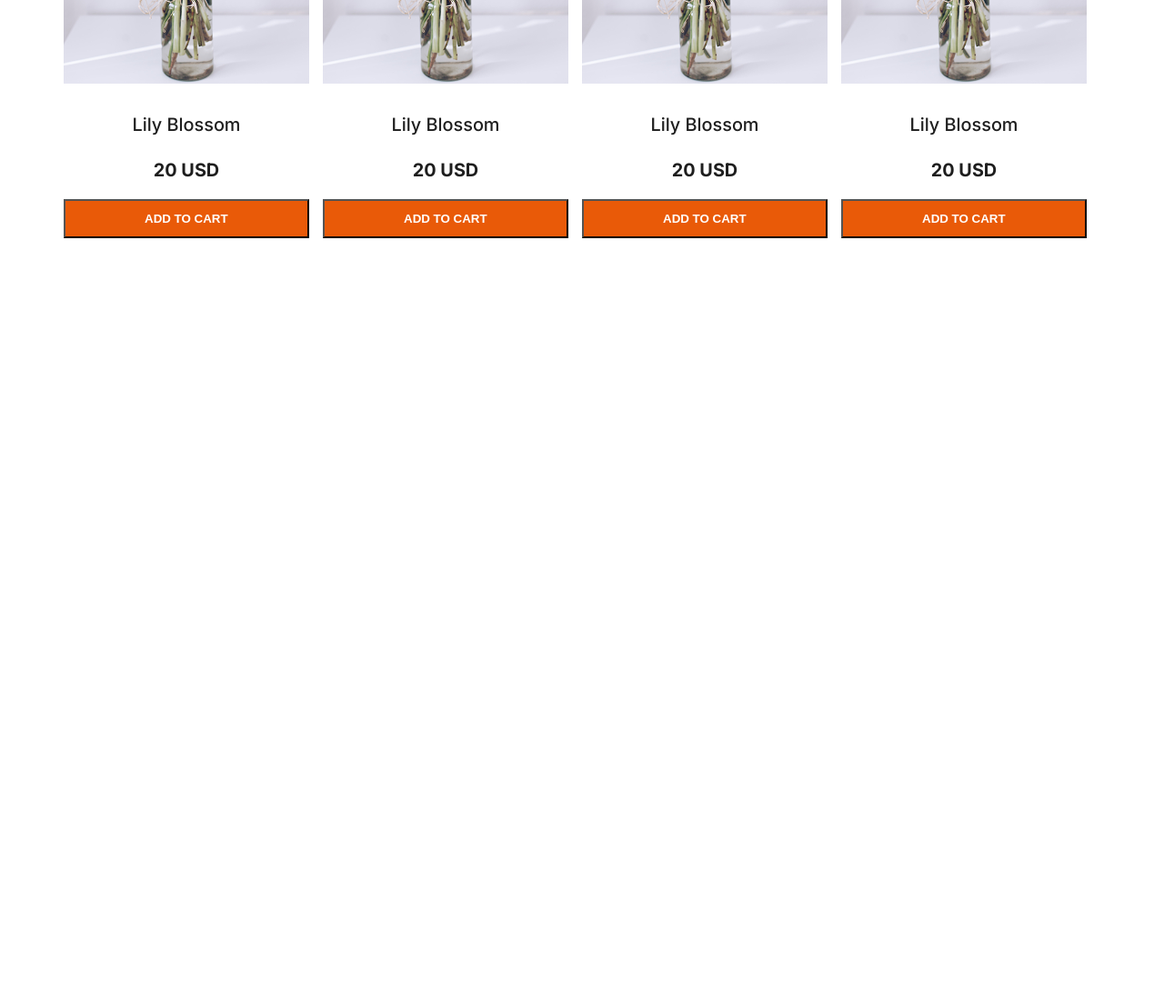
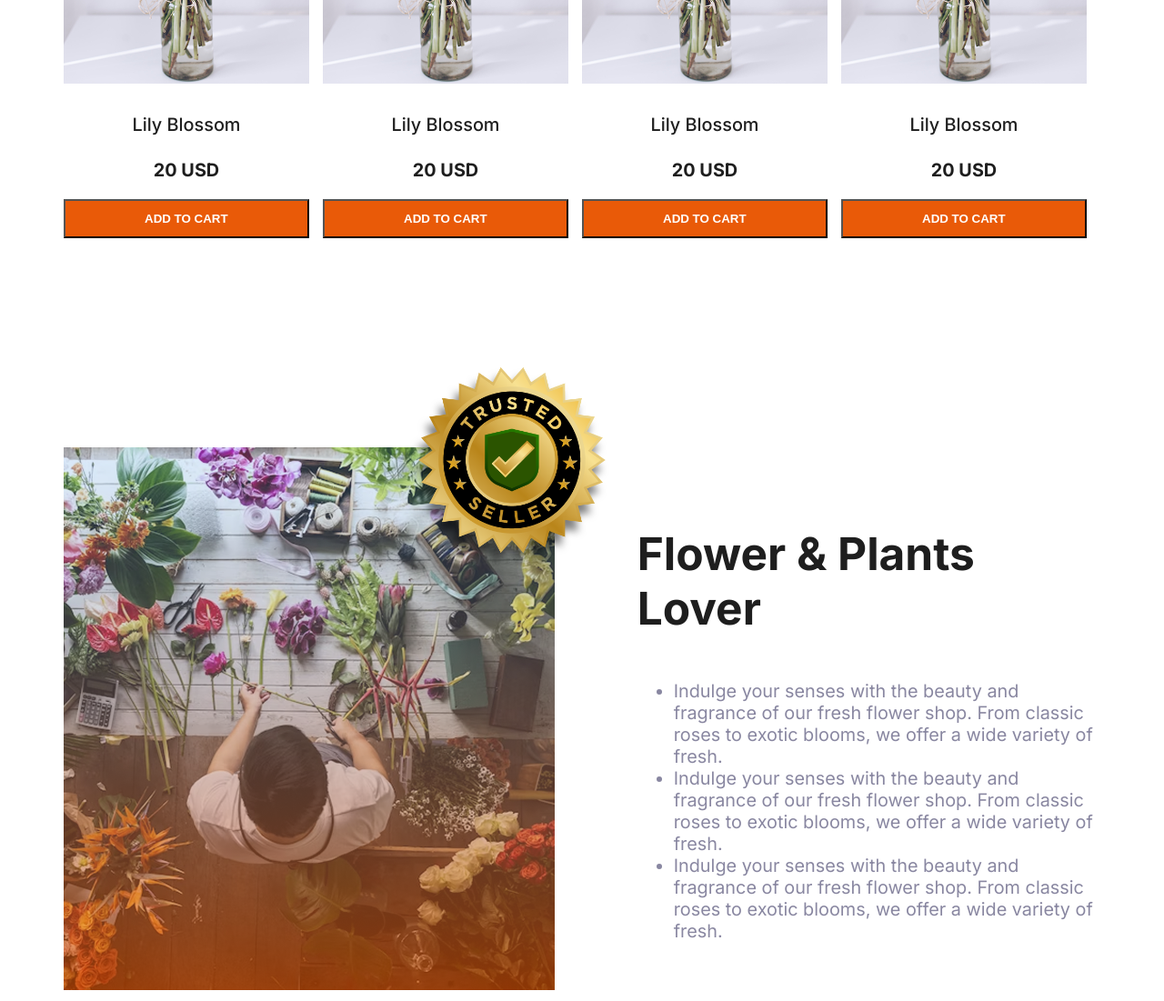
Before and after one commit to sagor280/responsive-flowers-assignment-2, a plain HTML site: page index.html in a window 1280 px wide. Shown: the part 1661-2762 px from the top of the page at 91% size. Before the commit the page ends 1961 px from the top, so only its background shows below. Drawn offline with Linux system fonts and the light colour scheme.

Commit message:
Flower & Plants Lover part done

```diff
--- a/css file/flower.css
+++ b/css file/flower.css
@@ -109,5 +109,36 @@ header{
   padding: 12px 87px;
   color: white;
   font-weight: 600;
+}
+/* Flower & Plants Lover style */
+.love-section {
+  max-width: 1140px;
+  margin: 0 auto;
+  margin-top: 200px;
 
 }
+.flowers-store{
+  align-items: center;
+  gap: 60px;
+}
+.flowers-store-imge{
+  width: 100%;
+}
+.flower-store-title{
+  color: #1E1E1E;
+  font-size: 3.10rem;
+font-weight: bold;
+}
+.description-list{
+  color: #8987A1;
+  font-size: 1.24rem; ;
+}
+.badge{
+    width: 286px;
+    position: absolute;
+    margin-top: -730px;
+    margin-left: 350px;
+}
+.trusted-badge{
+  filter: drop-shadow(-4px 10px 4px  rgba(0, 0, 0, 0.5));
+}
--- a/index.html
+++ b/index.html
@@ -105,6 +105,30 @@
 
     </section>
 
+
+    <!-- Flower & Plants Lover -->
+
+    <section class="love-section">
+      <div class="flowers-store display-flex">
+        <div class="flowers-store-imge">
+          <img src="assets/flower-store.png" alt="">
+        </div>
+        <div class="flowers-store-content">
+          <h3 class="flower-store-title">Flower & Plants Lover</h3>
+          <ul class="description-list">
+          <li>Indulge your senses with the beauty and <br> fragrance of our fresh flower shop. From classic roses to exotic blooms, we offer a wide variety of fresh.</li>
+          <li>Indulge your senses with the beauty and <br> fragrance of our fresh flower shop. From classic roses to exotic blooms, we offer a wide variety of fresh.</li>
+          <li>Indulge your senses with the beauty and <br> fragrance of our fresh flower shop. From classic roses to exotic blooms, we offer a wide variety of fresh.</li>
+        </ul>
+        </div>
+      </div>
+
+       <div class="trusted-badge">
+        <img src="assets/trusted-badge.png" alt="" class="badge">
+       </div>
+
+    </section>
+
   </main>
   <footer>
 
```
